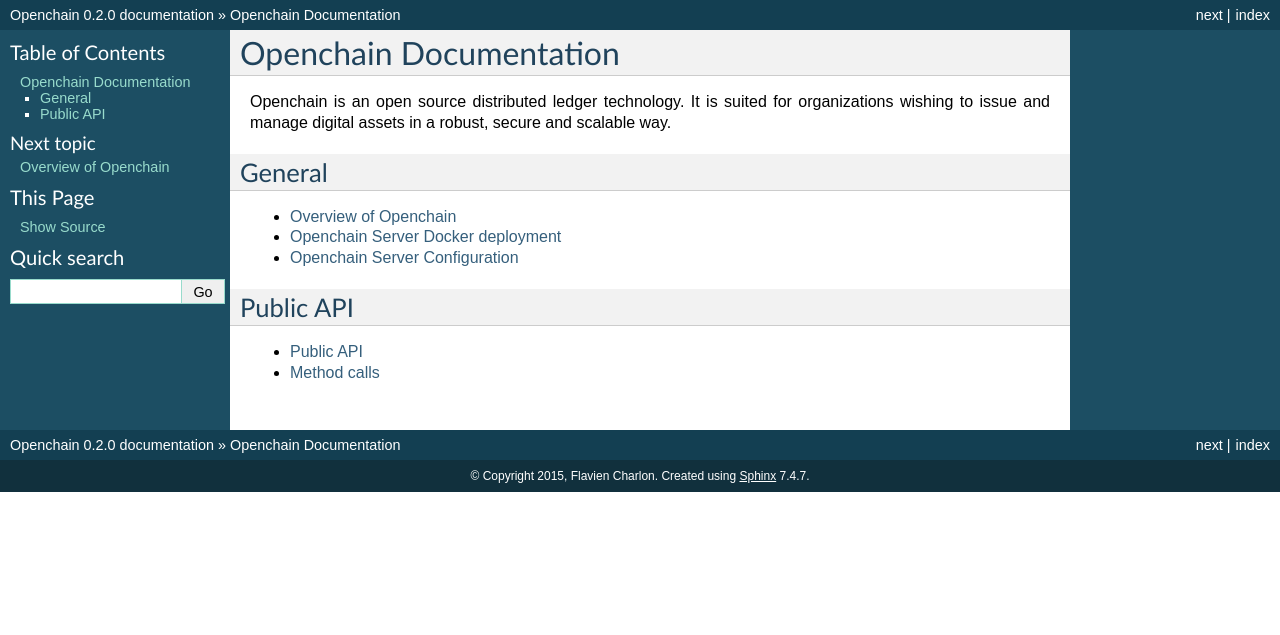
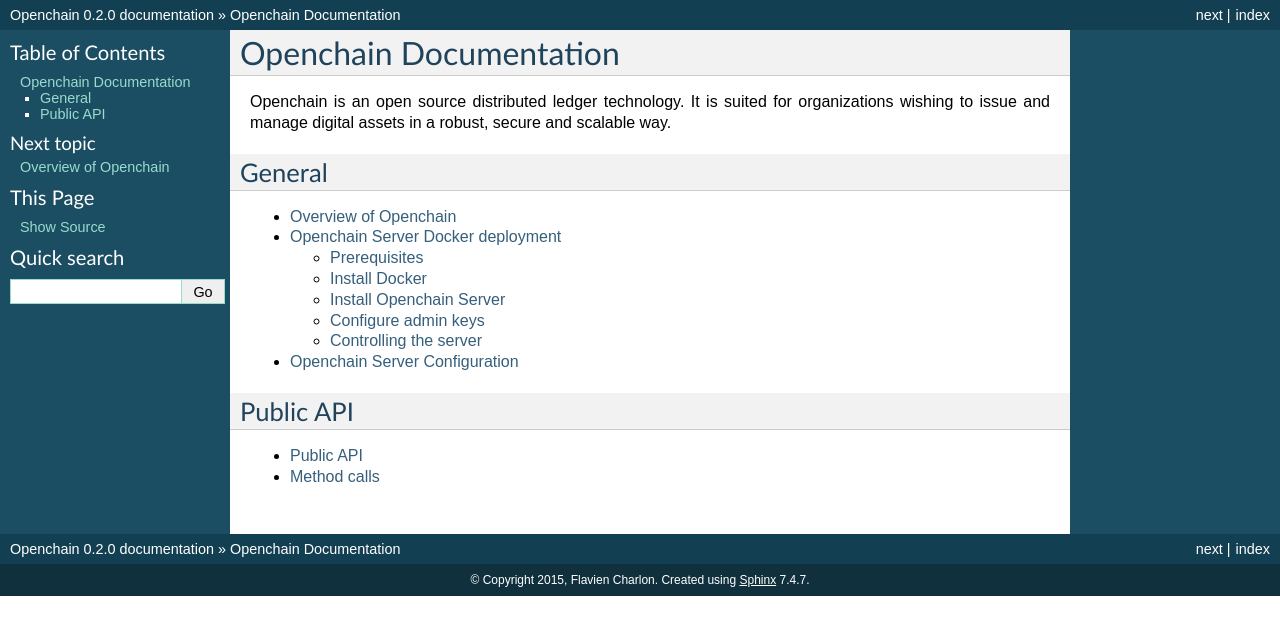
Before and after one commit to openchain/docs, a Sphinx documentation site: the page built from docs/source/index.rst, in a window 1280 px wide. Shown: the top 635 px of the page. Built offline with Sphinx 7.4.7, drawn with Linux system fonts in a browser that asks for light colours; some of the changed lines change nothing that is shown.

Commit message:
Write the article explaining how to install Openchain

```diff
--- a/docs/source/general/docker-deployment.rst
+++ b/docs/source/general/docker-deployment.rst
@@ -1,6 +1,136 @@
 Openchain Server Docker deployment
 ==================================
 
-.. todo::
+The supported deployment method for Openchain server is through Docker.
 
-   This section is not yet available.
+Prerequisites
+-------------
+
+Openchain Server is cross platform, and will run on Windows, OS X and Linux. These installation instructions should work on any system able to run Docker, however they have only been tested on Ubuntu 14.04.
+
+Install Docker
+--------------------------
+
+First, install Docker if you don't have it:
+
+.. code-block:: bash
+
+    wget -qO- https://get.docker.com/ | sh
+
+Then install Docker Compose:
+
+.. code-block:: bash
+
+    sudo apt-get install python-pip
+    sudo pip install -U docker-compose
+
+Install Openchain Server
+------------------------
+
+Clone the openchain/docker repository from GitHub:
+
+.. code-block:: bash
+
+    git clone https://github.com/openchain/docker.git openchain-docker
+    cd openchain-docker
+    cp templates/server.yml docker-compose.yml
+    mkdir data
+    cp templates/config.json data/config.json
+
+Now, edit the configuration file (``data/config.json``). Edit ``root_url`` to reflect the URL at which the server is hosted. You can use ``http://localhost:8080`` if you are just testing locally.
+
+.. code-block:: json
+   :emphasize-lines: 11, 12
+
+    {
+      "enable_transaction_stream": true,
+
+      "storage": {
+        "type": "SQLite",
+        "path": "ledger.db"
+      },
+
+      // Define transaction validation parameters
+      "master_mode": {
+        // Required: The root URL where this instance is hosted
+        "root_url": "http://localhost:8080",
+        "validator": {
+          "type": "PermissionBased",
+          "allow_third_party_assets": true,
+          // Base-58 addresses that must have admin rights
+          "admin_addresses": [
+          ],
+          // Special issuer, in the following format:
+          //
+          // {
+          //   "path": "",
+          //   "addresses": [
+          //     ""
+          //   ]
+          // }
+          "issuers": [
+          ],
+          "version_byte": 111
+        }
+      },
+
+      // Uncomment this and comment the "master_mode" section to enable observer mode
+      // "observer_mode": {
+      //   "master_url": ""
+      // },
+
+      "anchoring": {
+        "type": "blockchain",
+        // The key used to publish anchors in the Blockchain
+        "key": "",
+        "bitcoin_api_url": "https://testnet.api.coinprism.com/v1/"
+      }
+    }
+
+.. note:: By default, the Openchain server will run on port 8080. You can edit ``docker-compose.yml`` if you want to run on a non-default port.
+
+You can now start the server:
+
+.. code-block:: bash
+
+    docker-compose up
+
+This will run the server in the foreground. You should see log messages confirming the server is running.
+
+.. code-block:: bash
+
+    openchain_1 | info    : [General] Transaction validation mode enabled (Master mode)
+    openchain_1 | info    : [General] Stream subscriber disabled
+    openchain_1 | Application started. Press Ctrl+C to shut down.
+
+You can now stop the execution and run it in the background:
+
+.. code-block:: bash
+
+    docker-compose up -d
+
+Now that you have a server running, you can connect to the server with a client.
+
+Configure admin keys
+--------------------
+
+Use the client to generate a seed, and derive it into an address. Once you have an address, you can use it as an admin address on your server instance. To do so, update ``data/config.json`` and add it to the `admin_addresses` list:
+
+.. code-block:: json
+
+    // [...]
+    "admin_addresses": [
+      "<your_address_here>"
+    ],
+    // [...]
+
+Controlling the server
+----------------------
+
+To restart the server, use::
+
+    docker-compose restart
+
+To stop it, use::
+
+    docker-compose stop
```
